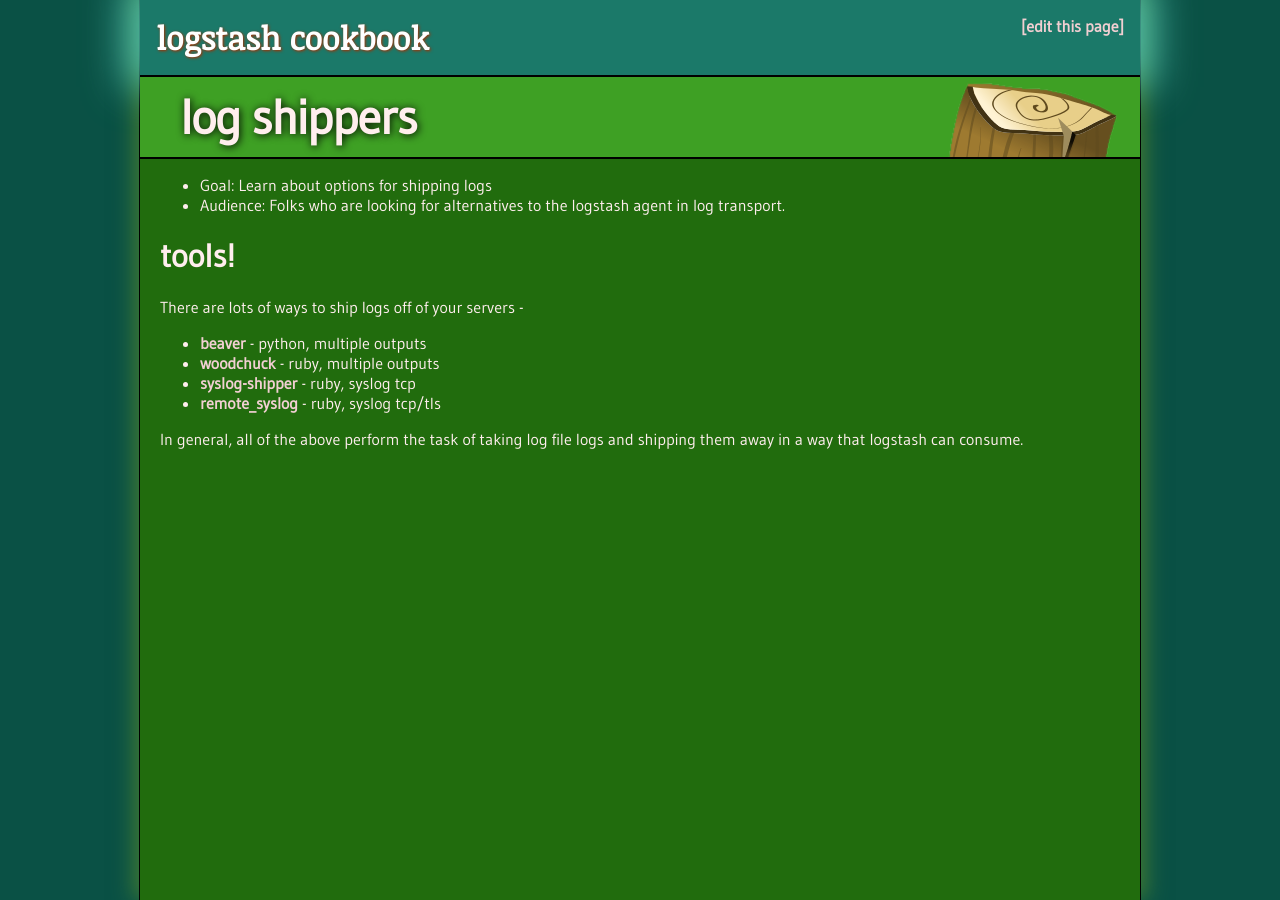
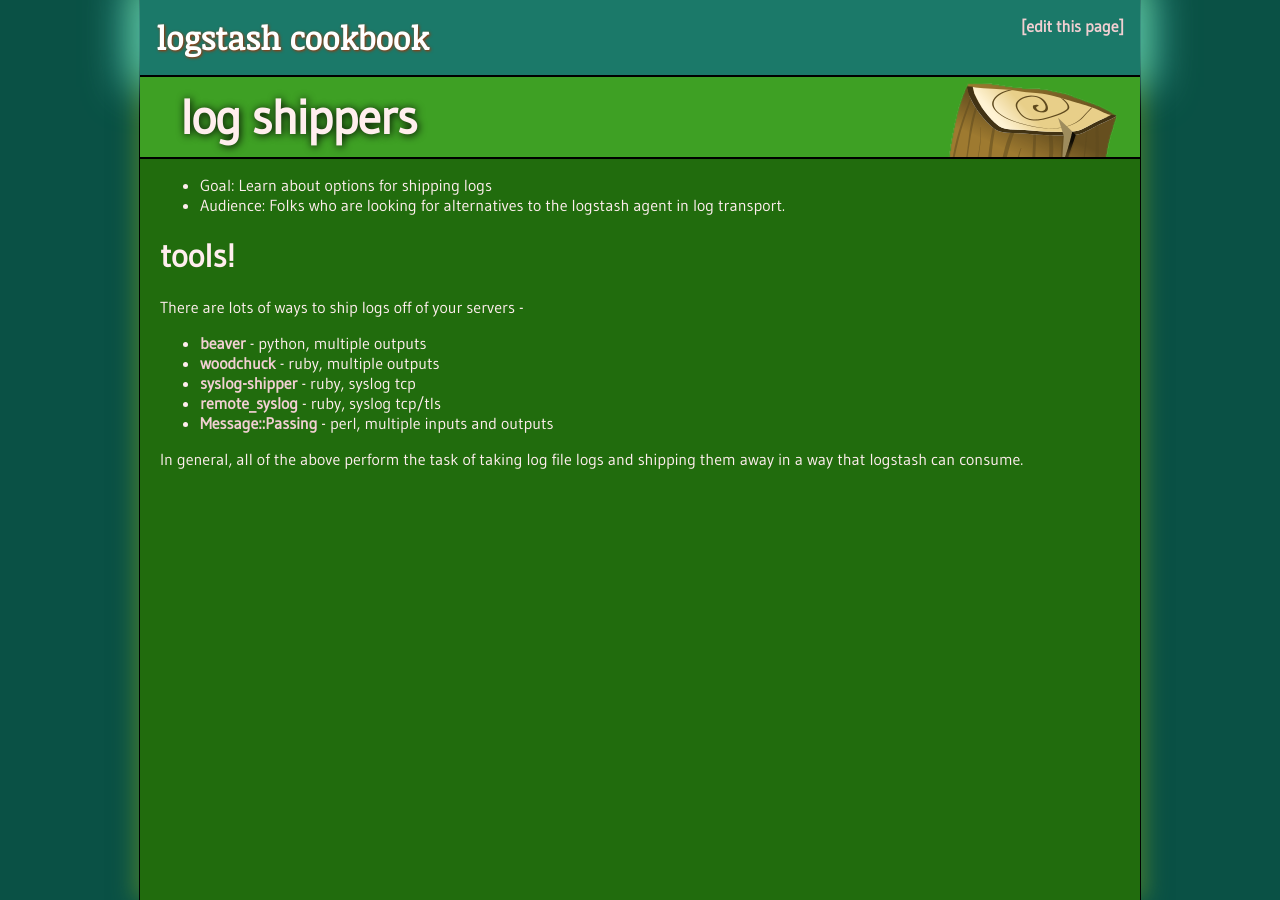
Before and after one commit to logstash/cookbook, a Jekyll site: the page built from recipes/log-shippers/index.md, in a window 1280 px wide. Built offline with Jekyll 4.4.1, drawn with Linux system fonts in a browser that asks for light colours; nearby versions of some CDN libraries; some web fonts are replaced.

Commit message:
Add my Message::Passing library

```diff
--- a/recipes/log-shippers/index.md
+++ b/recipes/log-shippers/index.md
@@ -15,6 +15,7 @@
 * [woodchuck](https://github.com/danryan/woodchuck) - ruby, multiple outputs
 * [syslog-shipper](https://github.com/jordansissel/syslog-shipper) - ruby, syslog tcp
 * [remote_syslog](https://github.com/papertrail/remote_syslog) - ruby, syslog tcp/tls
+* [Message::Passing](https://metacpan.org/module/Message::Passing) - perl, multiple inputs and outputs
 
 In general, all of the above perform the task of taking log file logs and
 shipping them away in a way that logstash can consume.
```
